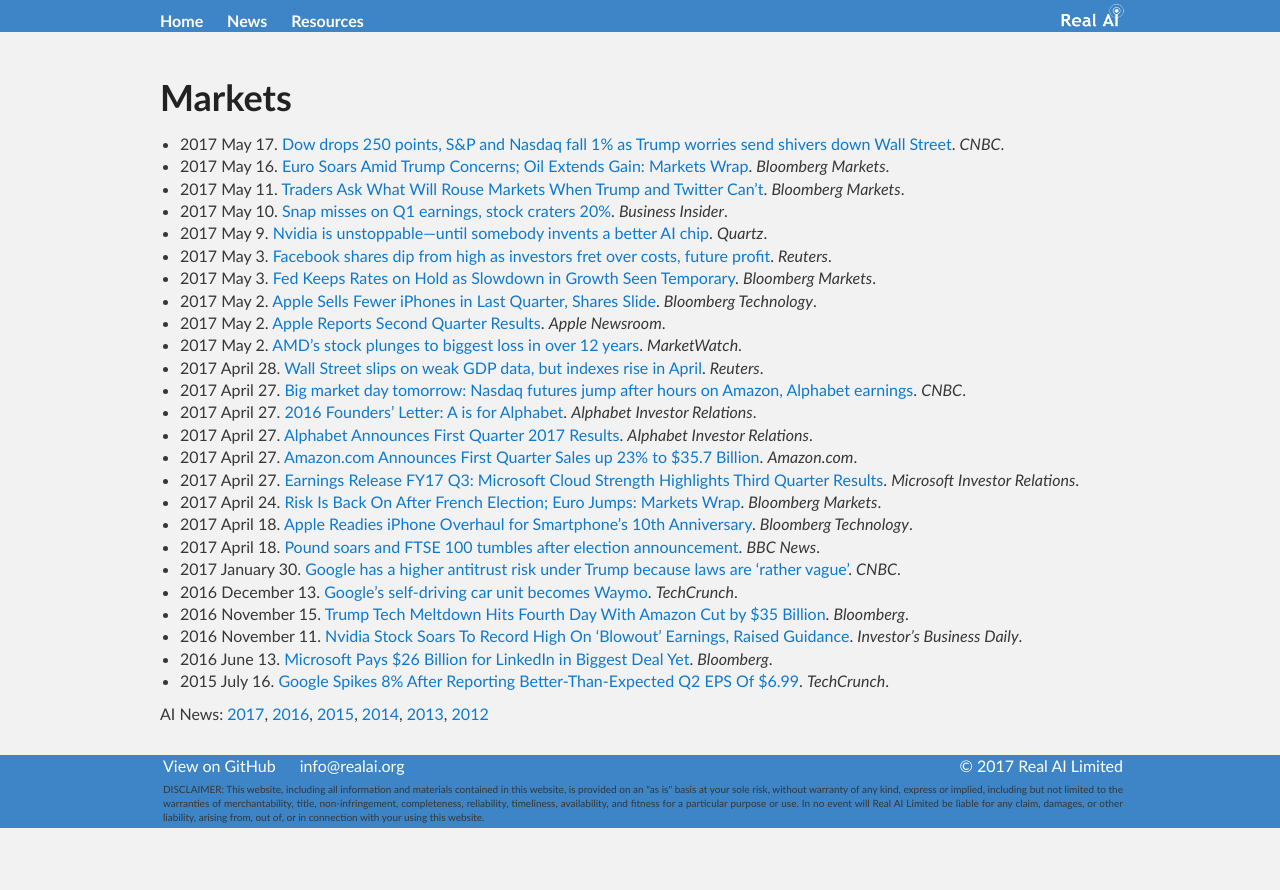
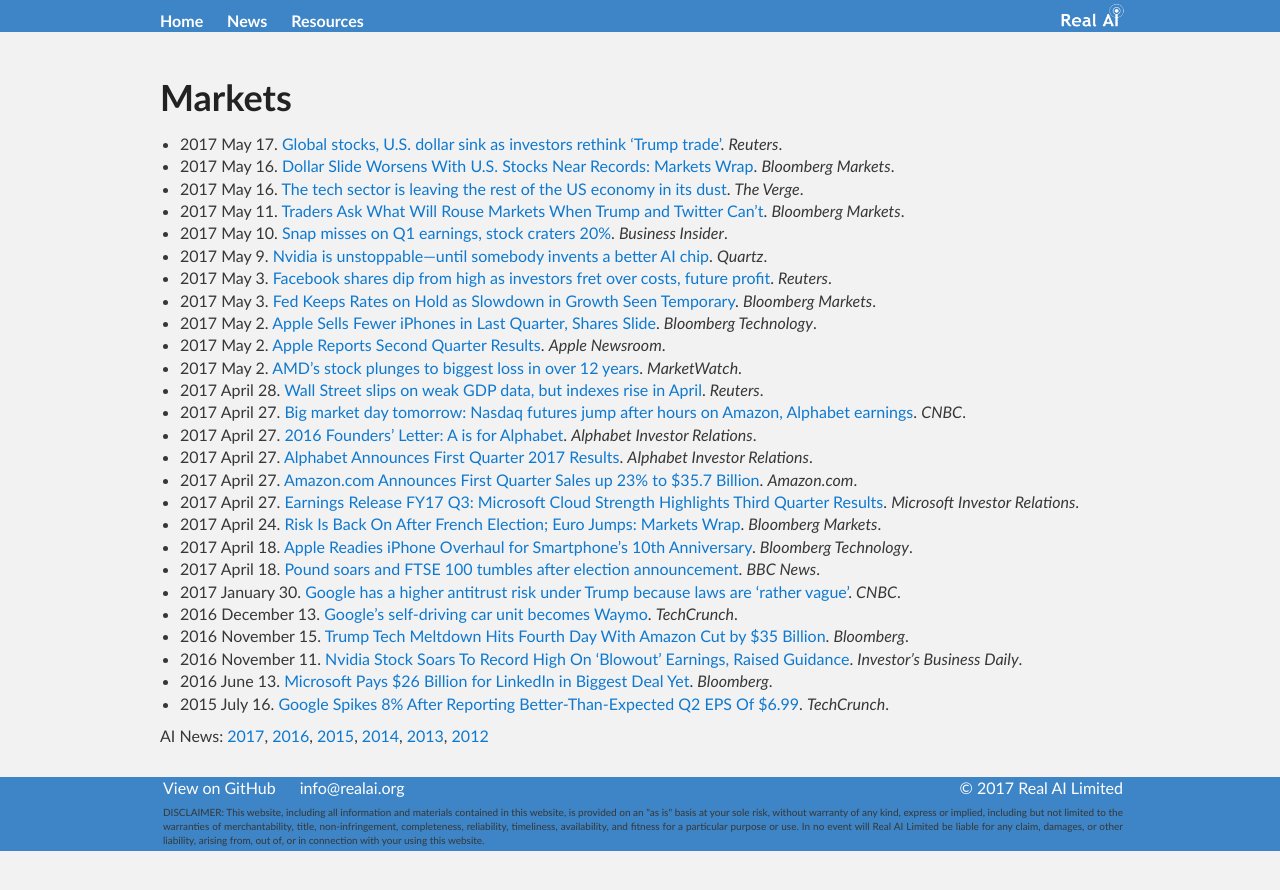
Before and after one commit to Tonywuhk/realai.org, a Jekyll site: the page built from news/markets.md, in a window 1280 px wide. Shown: the top 890 px of the page. Built offline with Jekyll 4.4.1, drawn with Linux system fonts in a browser that asks for light colours; our own code applies the rules of GitHub Pages for plain Markdown files; comment, search, counter and statistics services are not loaded; the repository's description, which GitHub fills in, is left out.

Commit message:
Update markets.md

```diff
--- a/news/markets.md
+++ b/news/markets.md
@@ -3,8 +3,9 @@
 ---
 # Markets
 
-* 2017 May 17. [Dow drops 250 points, S&P and Nasdaq fall 1% as Trump worries send shivers down Wall Street](http://www.cnbc.com/2017/05/17/us-markets.html). *CNBC*.
-* 2017 May 16. [Euro Soars Amid Trump Concerns; Oil Extends Gain: Markets Wrap](https://www.bloomberg.com/news/articles/2017-05-15/asia-stocks-set-to-rise-amid-u-s-record-oil-gain-markets-wrap). *Bloomberg Markets*.
+* 2017 May 17. [Global stocks, U.S. dollar sink as investors rethink 'Trump trade'](http://www.reuters.com/article/us-global-markets-idUSKCN18D01B). *Reuters*.
+* 2017 May 16. [Dollar Slide Worsens With U.S. Stocks Near Records: Markets Wrap](https://www.bloomberg.com/news/articles/2017-05-15/asia-stocks-set-to-rise-amid-u-s-record-oil-gain-markets-wrap). *Bloomberg Markets*.
+* 2017 May 16. [The tech sector is leaving the rest of the US economy in its dust](https://www.theverge.com/2017/5/16/15627198/tech-sector-stock-market-record-high). *The Verge*.
 * 2017 May 11. [Traders Ask What Will Rouse Markets When Trump and Twitter Can't](https://www.bloomberg.com/news/articles/2017-05-11/traders-ask-what-will-rouse-markets-when-trump-and-twitter-can-t). *Bloomberg Markets*.
 * 2017 May 10. [Snap misses on Q1 earnings, stock craters 20%](http://www.businessinsider.com/snap-q1-earnings-results-2017-5). *Business Insider*.
 * 2017 May 9. [Nvidia is unstoppable—until somebody invents a better AI chip](https://qz.com/979846/nvidia-nvda-is-unstoppable-until-somebody-invents-a-better-ai-chip/). *Quartz*.
```
